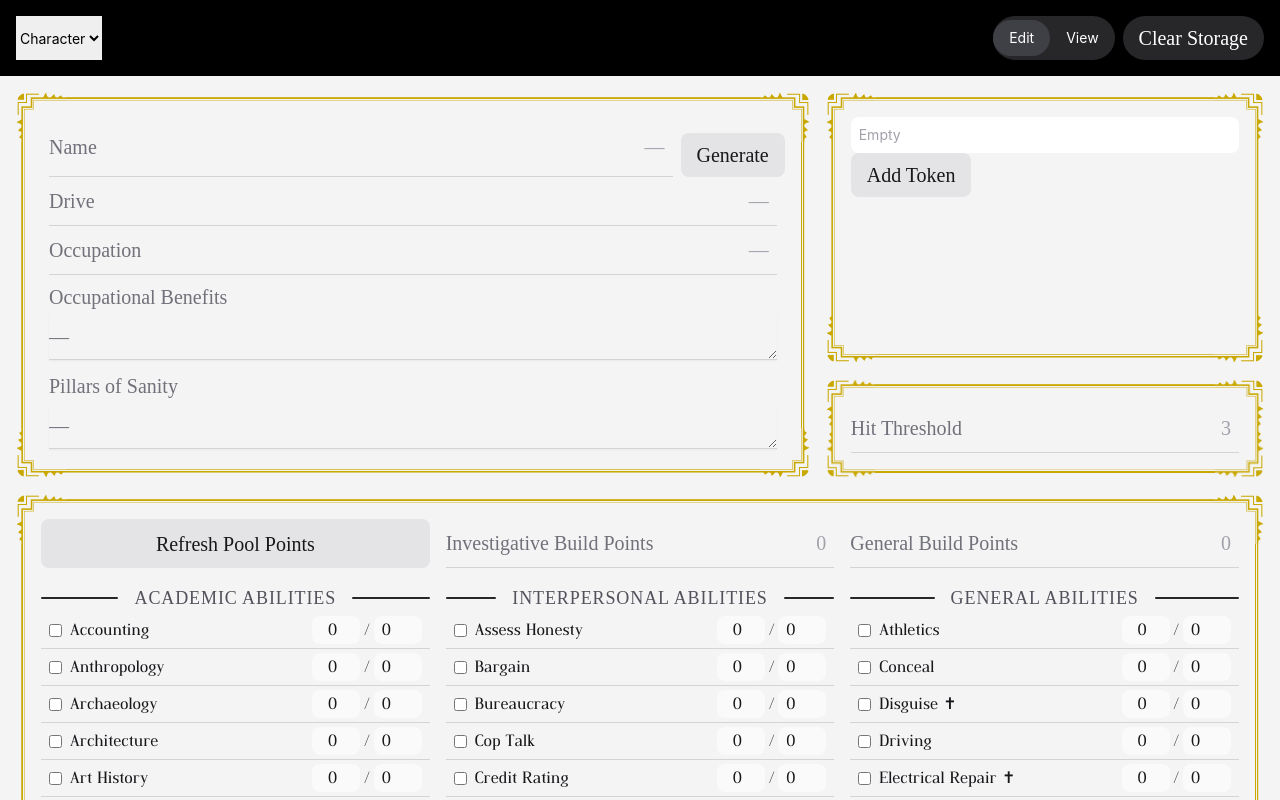
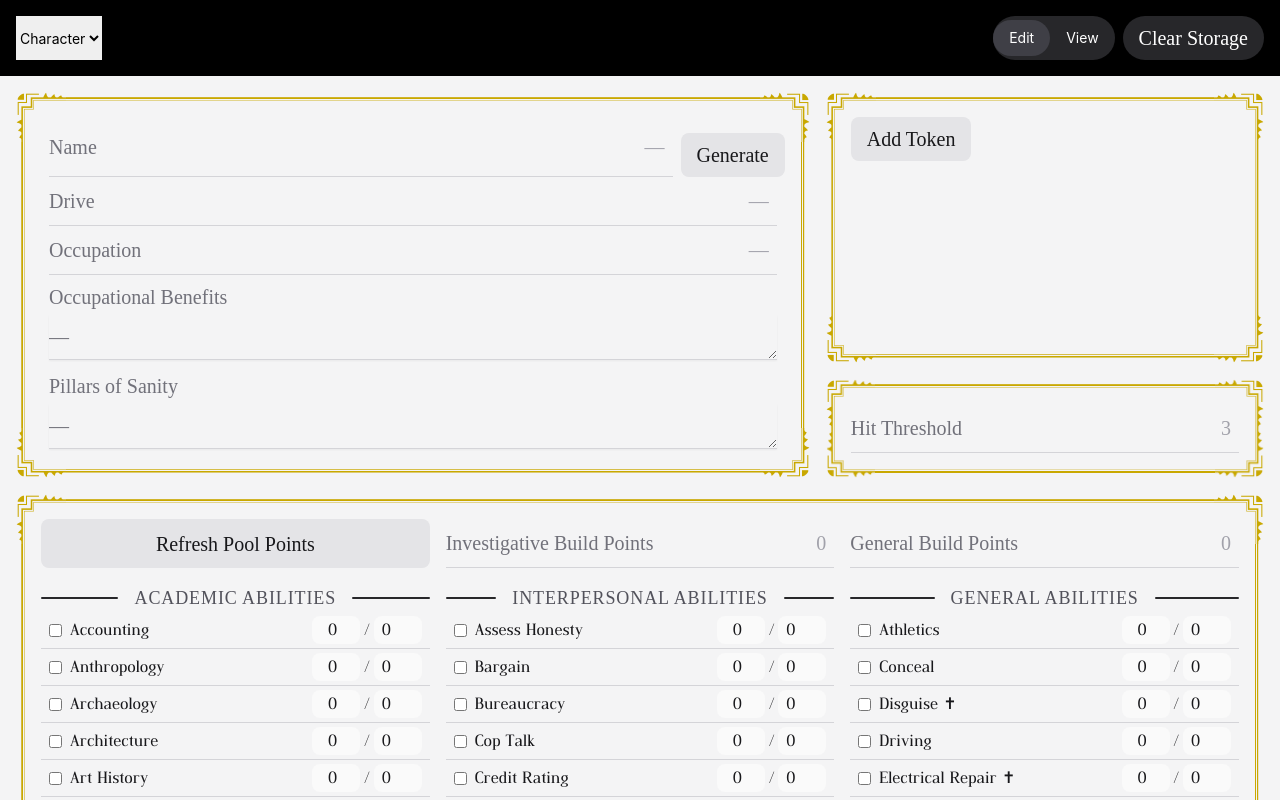
Before and after one commit to Heilemann/trail-of-cthulhu, a React (Create React App) app: page / in a window 1280 px wide. Shown: the top 800 px of the page. Built offline with nearby package versions, Linux system fonts and the light colour scheme; a web font is replaced by a local one.

Commit message:
Updating

```diff
--- a/src/components/Asset.tsx
+++ b/src/components/Asset.tsx
@@ -49,12 +49,6 @@ const Asset: FC<AssetProps> = props => {
 	if (!asset) {
 		return (
 			<div>
-				<Input
-					placeholder='Empty'
-					defaultValue={values[name]}
-					{...register(name)}
-				/>
-
 				<Button
 					// className={twMerge('w-full', editMode === 'view' ? 'hidden' : 'block')}
 					onClick={handleUpload}
@@ -69,11 +63,6 @@ const Asset: FC<AssetProps> = props => {
 	// TODO: alt text
 	return (
 		<div className={twMerge('max-w-xs space-y-2', className)} style={style}>
-			<Input
-				placeholder='Empty'
-				defaultValue={values[name]}
-				{...register(name)}
-			/>
 			{asset.filetype.includes('image') && (
 				<img
 					alt='wonderful'
```
Also changed, not shown: 8 other files (tests, documents, lock files or other folders).
